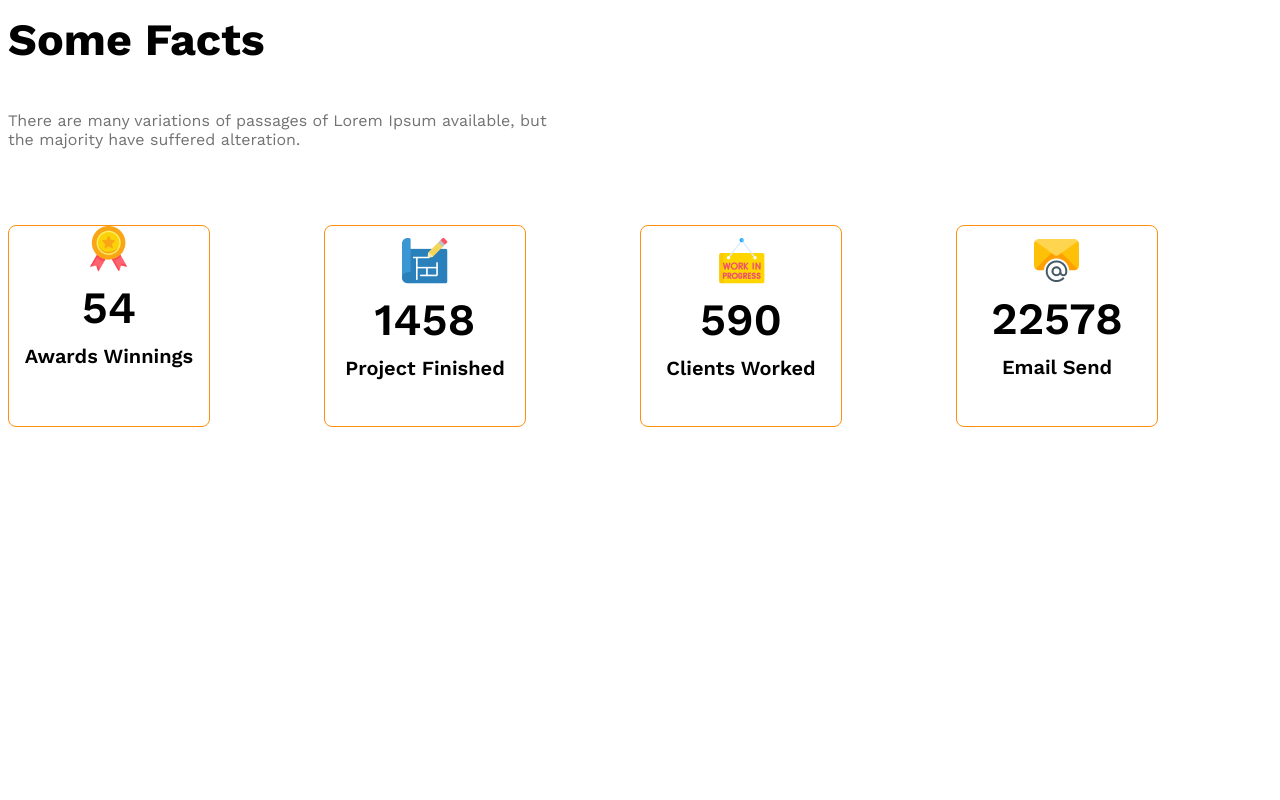
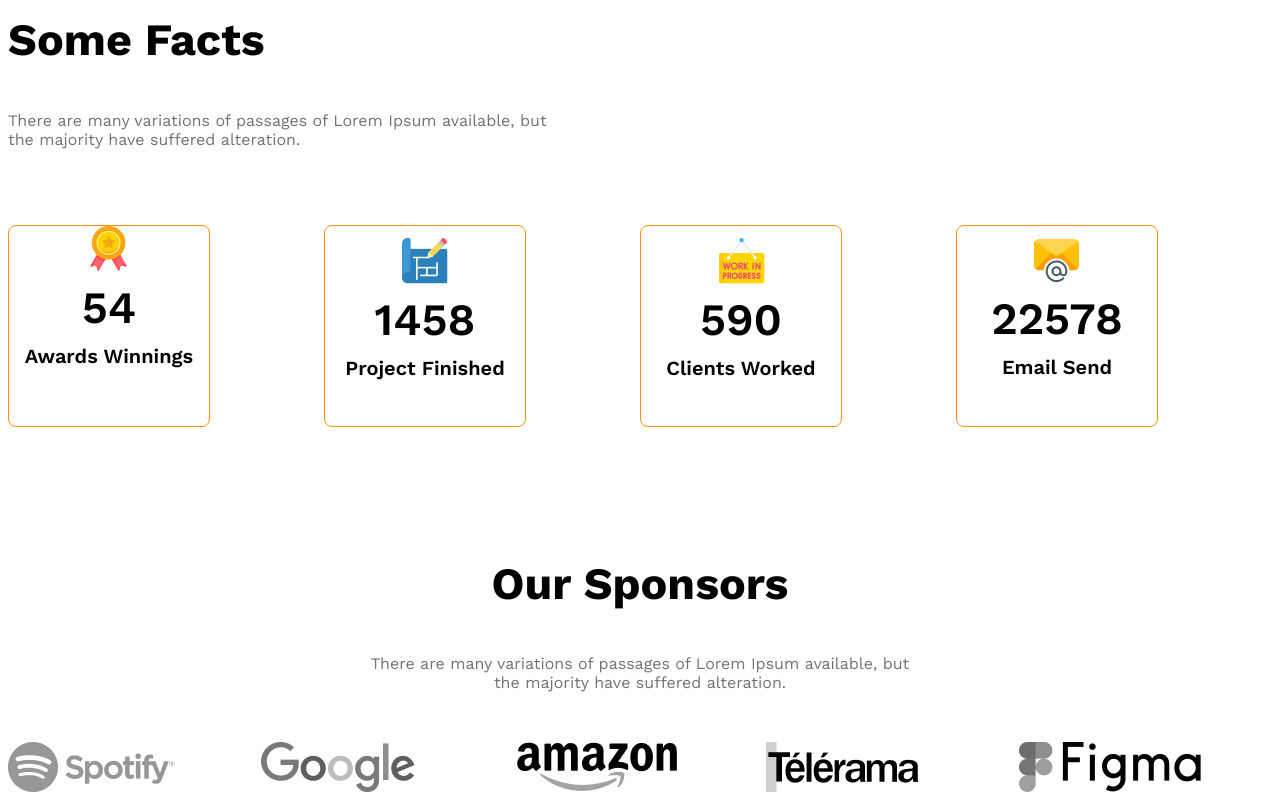
Before and after one commit to afjalhossain31/G3-Architect-Website-code, a plain HTML site: page index.html in a window 1280 px wide. Shown: the part 3310-4110 px from the top of the page. Before the commit the page ends 3745 px from the top, so only its background shows below. Drawn offline with nearby package versions, Linux system fonts and the light colour scheme.

Commit message:
added main section complete

```diff
--- a/index.html
+++ b/index.html
@@ -143,6 +143,26 @@
 
         </section>
 
+         <!-- our sponsors section -->
+
+        <section>
+            <div class="sponsor-info">
+                <h3 class="section-title">Our Sponsors</h3>
+                <p class="text-light-gray">There are many variations of passages of Lorem Ipsum available, but the majority have suffered alteration.</p>
+            </div>
+
+              <div class="sponsor-companies">
+                <img src="images/sponsors/spotify.png" alt="">
+                <img src="images/sponsors/google.png" alt="">
+                <img src="images/sponsors/amazon.png" alt="">
+                <img src="images/sponsors/telerama.png" alt="">
+                <img src="images/sponsors/figma.png" alt="">
+            </div>
+
+        </section>
+
+
+
     </main>
 
 </body>
--- a/styles/style.css
+++ b/styles/style.css
@@ -184,3 +184,19 @@ main>section{
     font-weight: 600;
     margin-top: 10px;
 }
+
+/* Our sponsor sesction */
+.sponsor-info{
+    max-width: 540px;
+    margin: 50px auto;
+    text-align: center;
+}
+
+.sponsor-companies{
+    display: grid;
+    grid-template-columns: repeat(5,1fr);
+}
+
+.sponsor-companies img{
+    filter: grayscale(100%);
+}
```
